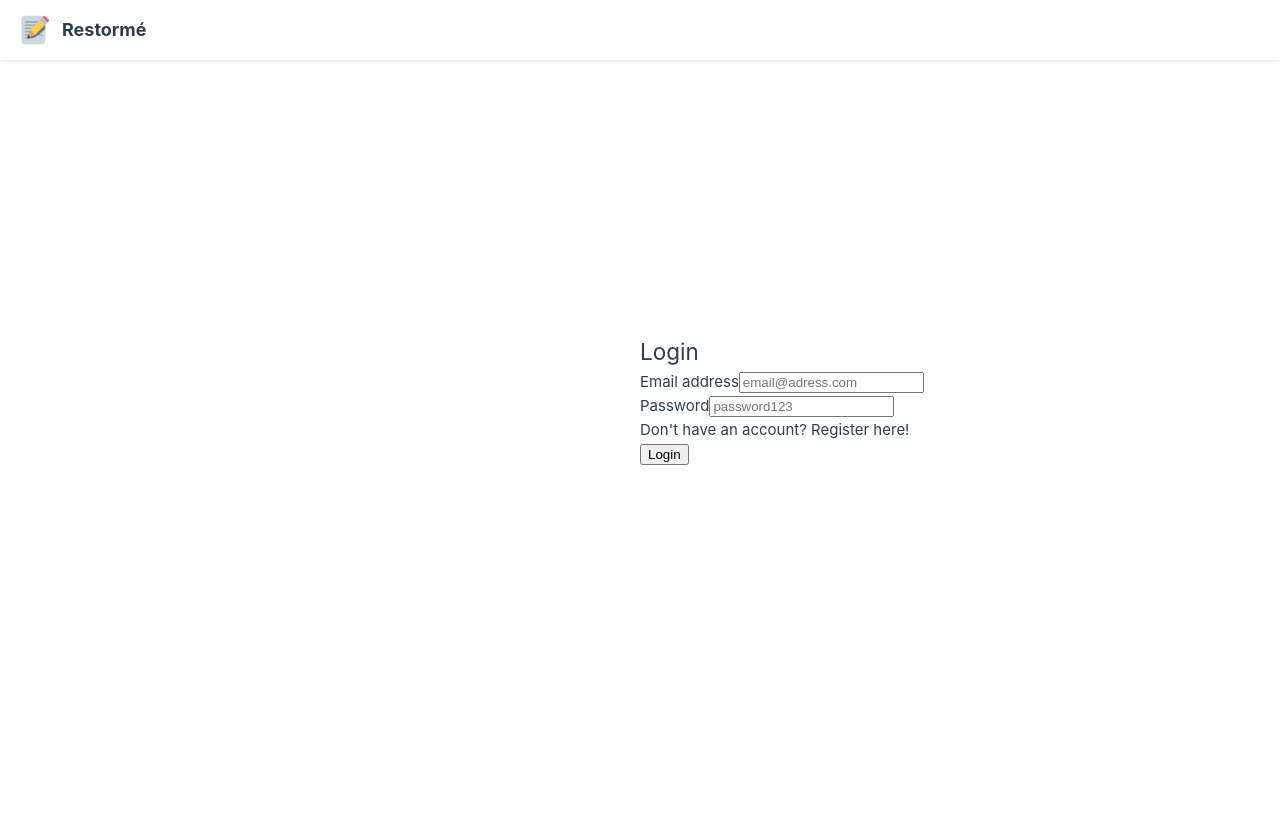
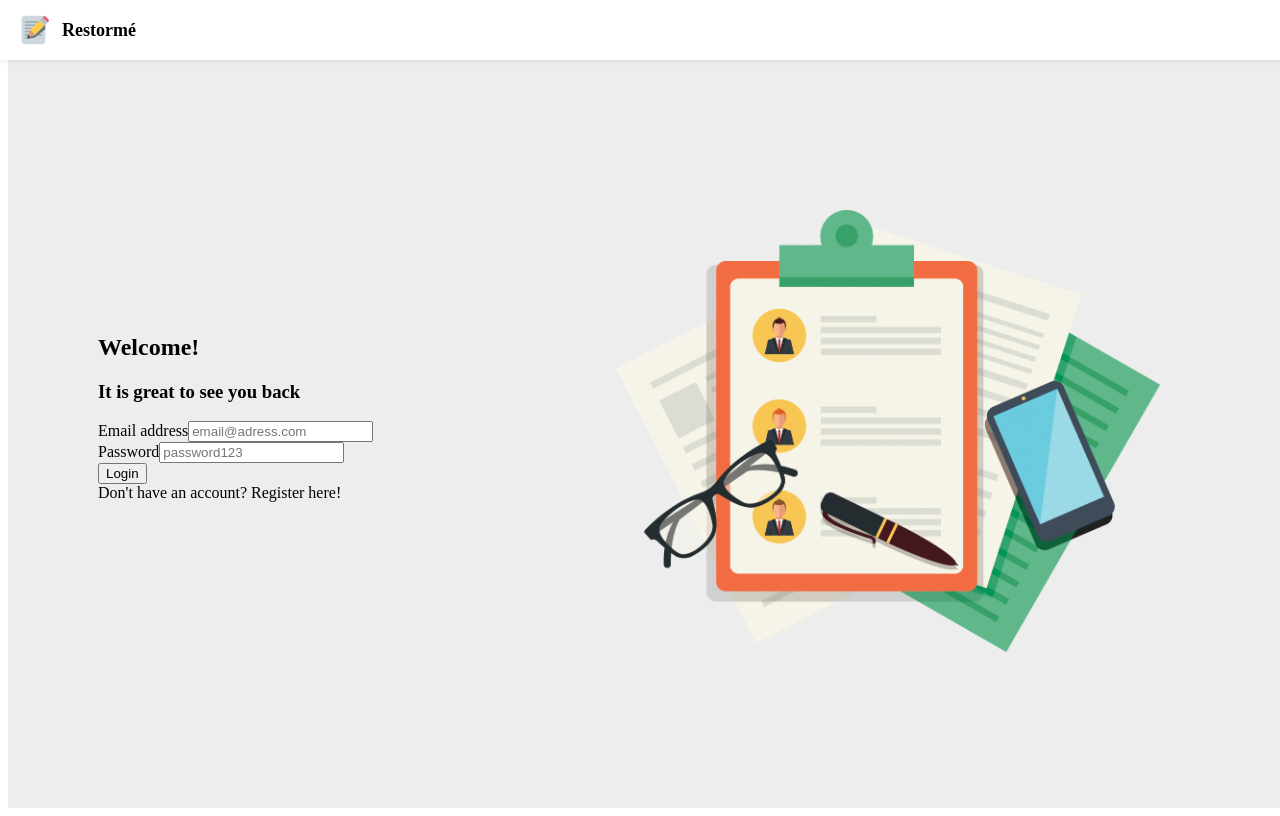
Before and after one commit to BT3103AppDev1/l1-final-project-group-13, a Vue app in the folder Restorme/: page / in a window 1280 px wide. Built offline with nearby package versions, Linux system fonts and the light colour scheme.

Commit message:
created simple layout for login page

```diff
--- a/Restorme/src/App.vue
+++ b/Restorme/src/App.vue
@@ -10,16 +10,8 @@ export default {
 };
 </script>
 <template>
-  <div class="app-header">
-    <header>
-      <Navbar />
-    </header>
-  </div>
-  <div>
-    <main class="container">
-      <router-view />
-    </main>
-  </div>
+  <Navbar />
+  <router-view />
   <!-- <nav>
     <router-link to="/register">
       Don't have an account? Register here!
--- a/Restorme/src/assets/base.css
+++ /dev/null
@@ -1,74 +0,0 @@
-/* color palette from <https://github.com/vuejs/theme> */
-:root {
-  --vt-c-white: #ffffff;
-  --vt-c-white-soft: #f8f8f8;
-  --vt-c-white-mute: #f2f2f2;
-
-  --vt-c-black: #181818;
-  --vt-c-black-soft: #222222;
-  --vt-c-black-mute: #282828;
-
-  --vt-c-indigo: #2c3e50;
-
-  --vt-c-divider-light-1: rgba(60, 60, 60, 0.29);
-  --vt-c-divider-light-2: rgba(60, 60, 60, 0.12);
-  --vt-c-divider-dark-1: rgba(84, 84, 84, 0.65);
-  --vt-c-divider-dark-2: rgba(84, 84, 84, 0.48);
-
-  --vt-c-text-light-1: var(--vt-c-indigo);
-  --vt-c-text-light-2: rgba(60, 60, 60, 0.66);
-  --vt-c-text-dark-1: var(--vt-c-white);
-  --vt-c-text-dark-2: rgba(235, 235, 235, 0.64);
-}
-
-/* semantic color variables for this project */
-:root {
-  --color-background: var(--vt-c-white);
-  --color-background-soft: var(--vt-c-white-soft);
-  --color-background-mute: var(--vt-c-white-mute);
-
-  --color-border: var(--vt-c-divider-light-2);
-  --color-border-hover: var(--vt-c-divider-light-1);
-
-  --color-heading: var(--vt-c-text-light-1);
-  --color-text: var(--vt-c-text-light-1);
-
-  --section-gap: 160px;
-}
-
-@media (prefers-color-scheme: dark) {
-  :root {
-    --color-background: var(--vt-c-black);
-    --color-background-soft: var(--vt-c-black-soft);
-    --color-background-mute: var(--vt-c-black-mute);
-
-    --color-border: var(--vt-c-divider-dark-2);
-    --color-border-hover: var(--vt-c-divider-dark-1);
-
-    --color-heading: var(--vt-c-text-dark-1);
-    --color-text: var(--vt-c-text-dark-2);
-  }
-}
-
-*,
-*::before,
-*::after {
-  box-sizing: border-box;
-  margin: 0;
-  position: relative;
-  font-weight: normal;
-}
-
-body {
-  min-height: 100vh;
-  color: var(--color-text);
-  background: var(--color-background);
-  transition: color 0.5s, background-color 0.5s;
-  line-height: 1.6;
-  font-family: Inter, -apple-system, BlinkMacSystemFont, 'Segoe UI', Roboto, Oxygen, Ubuntu,
-    Cantarell, 'Fira Sans', 'Droid Sans', 'Helvetica Neue', sans-serif;
-  font-size: 15px;
-  text-rendering: optimizeLegibility;
-  -webkit-font-smoothing: antialiased;
-  -moz-osx-font-smoothing: grayscale;
-}
--- a/Restorme/src/assets/main.css
+++ /dev/null
@@ -1,35 +0,0 @@
-@import './base.css';
-
-#app {
-  max-width: 1280px;
-  margin: 0 auto;
-  padding: 2rem;
-
-  font-weight: normal;
-}
-
-a,
-.green {
-  text-decoration: none;
-  color: hsla(160, 100%, 37%, 1);
-  transition: 0.4s;
-}
-
-@media (hover: hover) {
-  a:hover {
-    background-color: hsla(160, 100%, 37%, 0.2);
-  }
-}
-
-@media (min-width: 1024px) {
-  body {
-    display: flex;
-    place-items: center;
-  }
-
-  #app {
-    display: grid;
-    grid-template-columns: 1fr 1fr;
-    padding: 0 2rem;
-  }
-}
--- a/Restorme/src/main.js
+++ b/Restorme/src/main.js
@@ -1,6 +1,5 @@
 import { createApp } from 'vue';
 import App from './App.vue';
-import './assets/main.css';
 import router from './router';
 
 const app = createApp(App);
--- a/Restorme/src/views/Login.vue
+++ b/Restorme/src/views/Login.vue
@@ -1,7 +1,10 @@
 <template>
   <div class="container">
+    <div class="loginContainer">
+      <div class="loginDetails">
         <form @submit.prevent="login">
-      <h2 class="mb-3">Login</h2>
+          <h2 class="mb-3">Welcome!</h2>
+          <h3>It is great to see you back</h3>
           <div class="input">
             <label for="email">Email address</label>
             <input
@@ -20,15 +23,27 @@
               placeholder="password123"
             />
           </div>
+
+          <button type="submit" class="mt-4 btn-pers" id="login_button">
+            Login
+          </button>
           <div class="alternative-option mt-4">
             <span @click="moveToRegister"
               >Don't have an account? Register here!</span
             >
           </div>
-      <button type="submit" class="mt-4 btn-pers" id="login_button">
-        Login
-      </button>
         </form>
+      </div>
+    </div>
+    <div class="loginBackgroundContainer">
+      <div id="backgroundImage">
+        <img
+          src="../assets/login background.png"
+          alt="Login Background"
+          id="backgroundImage"
+        />
+      </div>
+    </div>
   </div>
 </template>
 
@@ -67,3 +82,35 @@ export default {
   },
 };
 </script>
+
+<style scoped>
+.container {
+  display: flex;
+  justify-content: center;
+  align-items: center;
+  height: 100vh;
+  width: 100vw;
+  background-color: #ededed;
+}
+.loginContainer {
+  flex: 2;
+  /* background-color: yellow; */
+  align-self: center;
+  margin-left: 70px;
+}
+.loginBackgroundContainer {
+  flex: 3;
+  margin-top: 50px;
+  margin-left: 90px;
+  /* background-color: green; */
+}
+
+#backgroundImage {
+  width: 90%;
+  height: 90%;
+}
+
+.loginDetails {
+  padding: 20px;
+}
+</style>
--- a/Restorme/vite.config.js
+++ b/Restorme/vite.config.js
@@ -1,14 +1,14 @@
-import { fileURLToPath, URL } from 'node:url'
+import { fileURLToPath, URL } from 'node:url';
 
-import { defineConfig } from 'vite'
-import vue from '@vitejs/plugin-vue'
+import { defineConfig } from 'vite';
+import vue from '@vitejs/plugin-vue';
 
 // https://vitejs.dev/config/
 export default defineConfig({
   plugins: [vue()],
   resolve: {
     alias: {
-      '@': fileURLToPath(new URL('./src', import.meta.url))
-    }
-  }
-})
+      '@': fileURLToPath(new URL('./src', import.meta.url)),
+    },
+  },
+});
```
Also changed, not shown: Restorme/src/assets/login background.png (added). Lines whose indentation alone changed are shown as unchanged.
